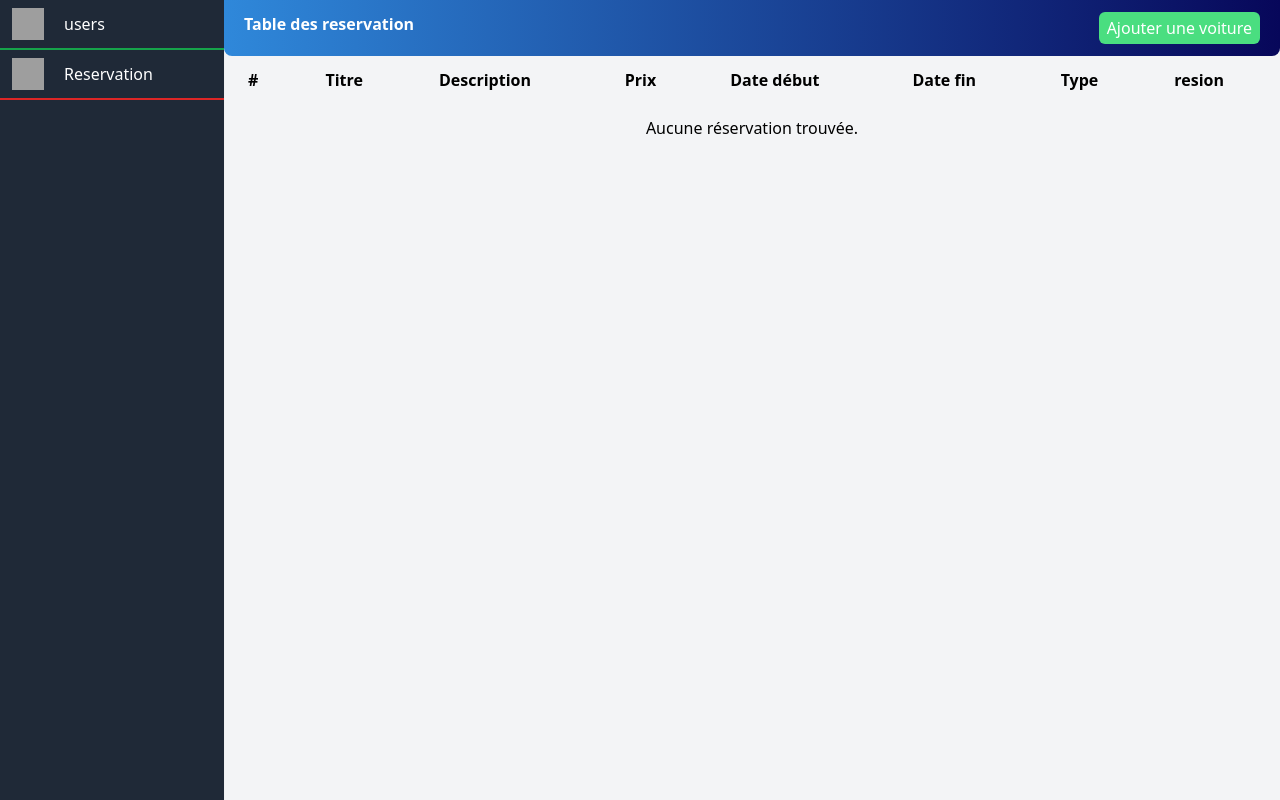
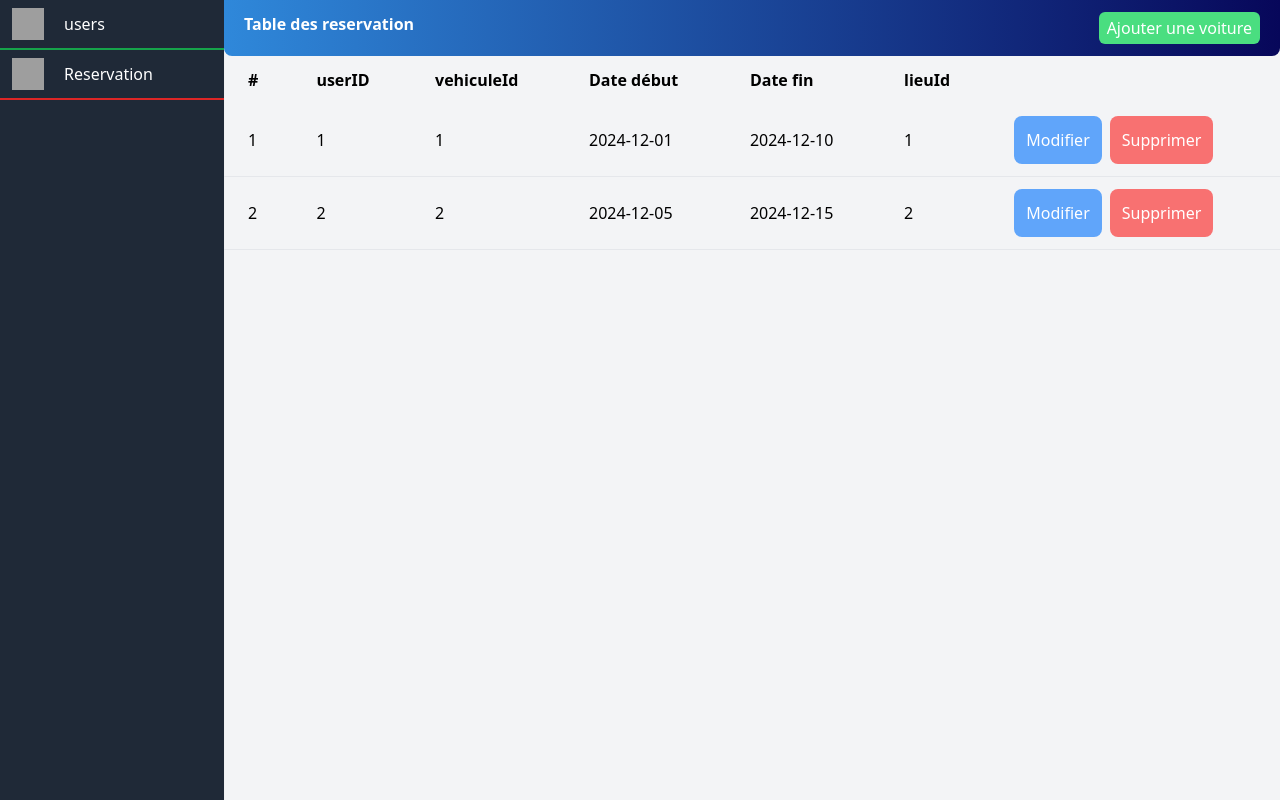
Before and after one commit to IlyasBh02/DriveNow, a PHP site: page /dashboardAdmin.php in a window 1280 px wide. Shown: the part 64-864 px from the top of the page. Run offline with PHP 8.4, Linux system fonts and the light colour scheme; data comes from the database, SQL or seed files in the repository; data that the repository does not hold is empty; some libraries are stand-ins or nearby versions; grey boxes are pictures that could not be loaded.

Commit message:
fix afichage dans dashboard de admin avec ajuter des styles

```diff
--- a/Connection.php
+++ b/Connection.php
@@ -11,4 +11,11 @@ try {
 } catch (PDOException $e) {
     die("Erreur de connexion à la base de données : " . $e->getMessage());
 }
+try {
+    $sql = "SELECT * FROM reservation";
+    $stmt = $pdo->query($sql);
+    $reservation = $stmt->fetchAll(PDO::FETCH_ASSOC);
+} catch (PDOException $e) {
+    die("Erreur lors de la récupération des réservations : " . $e->getMessage());
+}
 ?>
--- a/dashboardAdmin.php
+++ b/dashboardAdmin.php
@@ -1,3 +1,8 @@
+<?php
+require "connection.php";
+
+?>
+
 <!DOCTYPE html>
 <html lang="en">
 <head>
@@ -54,31 +59,30 @@
                         <thead>
                             <tr>
                                 <th class="px-2 md:px-6 py-3">#</th>
-                                <th class="px-2 md:px-6 py-3">Titre</th>
-                                <th class="px-2 md:px-6 py-3">Description</th>
-                                <th class="px-2 md:px-6 py-3">Prix</th>
+                                <th class="px-2 md:px-6 py-3">userID</th>
+                                <th class="px-2 md:px-6 py-3">vehiculeId</th>
                                 <th class="px-2 md:px-6 py-3">Date début</th>
                                 <th class="px-2 md:px-6 py-3">Date fin</th>
-                                <th class="px-2 md:px-6 py-3">Type</th>
+                                <th class="px-2 md:px-6 py-3">lieuId</th>
                                 <!-- <th class="px-2 md:px-6 py-3">Places disponibles</th> -->
-                                <th class="px-2 md:px-6 py-3">resion</th>
                             </tr>
                         </thead>
                         <tbody>
                             <?php if (!empty($reservation)): ?>
                                 <?php foreach ($reservation as $res): ?>
                                     <tr class="border-b">
-                                        <td class="px-2 md:px-6 py-3"><?php echo $res['idreservation']; ?></td>
-                                        <td class="px-2 md:px-6 py-3"><?php echo $res['titre']; ?></td>
-                                        <td class="px-2 md:px-6 py-3"><?php echo $res['description']; ?></td>
-                                        <td class="px-2 md:px-6 py-3"><?php echo $res['prix']; ?></td>
+                                        <td class="px-2 md:px-6 py-3"><?php echo $res['id']; ?></td>
+                                        <td class="px-2 md:px-6 py-3"><?php echo $res['userId']; ?></td>
+                                        <td class="px-2 md:px-6 py-3"><?php echo $res['vehiculeId']; ?></td>
                                         <td class="px-2 md:px-6 py-3"><?php echo $res['date_debut']; ?></td>
                                         <td class="px-2 md:px-6 py-3"><?php echo $res['date_fin']; ?></td>
-                                        <td class="px-2 md:px-6 py-3"><?php echo $res['type']; ?></td>
-                                        <td class="px-2 md:px-6 py-3"><?php echo $res['places_disponibles']; ?></td>
+                                        <td class="px-2 md:px-6 py-3"><?php echo $res['lieuId']; ?></td>
                                         <td class="px-2 md:px-6 py-3 flex space-x-2">
-                                            <a class="bg-blue-400 text-white p-3 rounded-lg" href="./FormUpdatereservation.php?reservation_id=<?php echo $res['idreservation']; ?>">Modifier</a>
-                                            <a class="bg-red-400 text-white p-3 rounded-lg" href="./deletereservation.php?reservation_id=<?php echo $res['idreservation']; ?>">Supprimer</a>
+                                            <a class="bg-blue-400 text-white p-3 rounded-lg" href="">Modifier</a>
+                                            <a class="bg-red-400 text-white p-3 rounded-lg" href="">Supprimer</a>
+
+                                            <!-- <a class="bg-blue-400 text-white p-3 rounded-lg" href="./FormUpdatereservation.php?reservation_id=<?php echo $res['idreservation']; ?>">Modifier</a>
+                                            <a class="bg-red-400 text-white p-3 rounded-lg" href="./deletereservation.php?reservation_id=<?php echo $res['idreservation']; ?>">Supprimer</a> -->
                                         </td>
                                     </tr>
                                 <?php endforeach; ?>
@@ -88,7 +92,6 @@
                                 </tr>
                             <?php endif; ?>
                         </tbody>
-
                     </table>
                 </div>
             </section>
```
